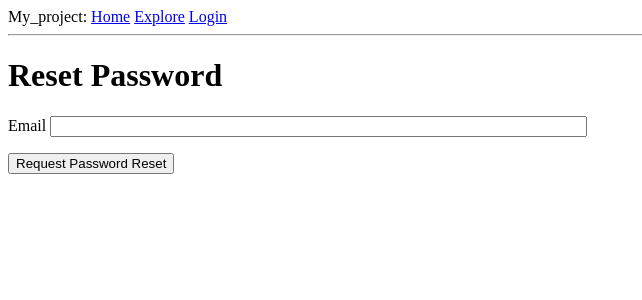
After one commit to Olga-who/Flask_book, a Flask app: page /reset_password_request in a window 1280 px wide. The commit adds this page. Shown: the top 300 px of the page, without its empty margins (0-642 px from the left). Run offline with Flask 3, Linux system fonts and the light colour scheme.

Commit message:
Reset Password

```diff
--- a/app/__init__.py
+++ b/app/__init__.py
@@ -4,6 +4,7 @@ from flask_sqlalchemy import SQLAlchemy
 from flask_migrate import Migrate
 from flask_login import LoginManager
 import logging
+from flask_mail import Mail
 from logging.handlers import SMTPHandler, RotatingFileHandler
 import os
 
@@ -13,6 +14,7 @@ login.login_view = 'login'
 app.config.from_object(Config)
 db = SQLAlchemy(app)
 migrate = Migrate(app, db)
+mail = Mail(app)
 
 if not app.debug:
     if app.config['MAIL_SERVER']:
--- a/app/forms.py
+++ b/app/forms.py
@@ -4,6 +4,7 @@ from wtforms.validators import DataRequired, ValidationError, Email, EqualTo, Le
 import sqlalchemy as sa
 from app import db
 from app.models import User
+
 
 class LoginForm(FlaskForm):
     username = StringField('Username', validators=[DataRequired()])
@@ -49,3 +50,12 @@ class EmptyForm(FlaskForm):
 class PostForm(FlaskForm):
     post  = TextAreaField('Say something', validators=[DataRequired(), Length(min=1, max=140)])
     submit = SubmitField('Submit')
+
+class ResetPasswordRequestForm(FlaskForm):
+    email = StringField('Email', validators=[DataRequired(), Email()])
+    submit = SubmitField('Request Password Reset')
+
+class ResetPasswordForm(FlaskForm):
+    password = PasswordField('Password', validators=[DataRequired()])
+    password2 = PasswordField('Repeat Password', validators=[DataRequired(), EqualTo('password')])
+    submit = SubmitField('Request Password Reset')
--- a/app/routes.py
+++ b/app/routes.py
@@ -1,6 +1,7 @@
 from app import app
 from flask import render_template, flash, redirect, url_for, request
-from app.forms import LoginForm, RegistrationForm, EditProfileForm, EmptyForm, EmptyForm
+from app.forms import LoginForm, RegistrationForm, EditProfileForm, EmptyForm, EmptyForm, ResetPasswordRequestForm, \
+    ResetPasswordRequestForm
 from flask_login import current_user, login_user, logout_user, login_required
 import sqlalchemy as sa
 from app import db
@@ -8,6 +9,9 @@ from app.forms import PostForm
 from app.models import User, Post
 from urllib.parse import urlsplit
 from datetime import datetime, timezone
+from app.email import send_password_reset_email
+from app.forms import ResetPasswordForm
+
 
 
 @app.route('/', methods=['GET', 'POST'])
@@ -143,3 +147,31 @@ def explore():
     next_url = url_for('explore', page=posts.next_num) if posts.has_next else None
     prev_url = url_for('explore', page=posts.prev_num) if posts.has_prev else None
     return render_template('index.html', title='Explore', posts=posts.items, next_url=next_url, prev_url=prev_url)
+
+@app.route('/reset_password_request', methods=['GET', 'POST'])
+def reset_password_request():
+    if current_user.is_authenticated:
+        return redirect(url_for('index'))
+    form = ResetPasswordRequestForm()
+    if form.validate_on_submit():
+        user = db.session.scalar(sa.select(User).where(User.email == form.email.data))
+        if user:
+            send_password_reset_email(user)
+        flash('Check your email for the instructions to reset your password')
+        return redirect(url_for('login'))
+    return render_template('reset_password_request.html', title='Reset Password', form=form)
+
+@app.route('/reset_password/<token>', methods=['GET', 'POST'])
+def reset_password(token):
+    if current_user.is_authenticated:
+        return redirect(url_for('index'))
+    user = User.verify_reset_password_token(token)
+    if not user:
+        return redirect(url_for('index'))
+    form = ResetPasswordForm()
+    if form.validate_on_submit():
+        user.set_password(form.password.data)
+        db.session.commit()
+        flash('Your password has been reset.')
+        return redirect(url_for('login'))
+    return render_template('reset_password.html', form=form)
--- a/app/templates/login.html
+++ b/app/templates/login.html
@@ -20,6 +20,10 @@
     </p>
     <p>{{ form.remember_me() }} {{ form.remember_me.label }}</p>
     <p>{{ form.submit() }}</p>
+    <p>
+        Forgot Your Password?
+        <a href="{{ url_for('reset_password_request') }}">Click to Reset It</a>
+    </p>
 </form>
 <p>New User? <a href="{{ url_for('register') }}">Click to Register!</a></p>
 {% endblock %}
--- /dev/null
+++ b/app/templates/reset_password_request.html
@@ -0,0 +1,16 @@
+{% extends 'base.html' %}
+
+{% block content %}
+    <h1>Reset Password</h1>
+<form action="" method="post">
+    {{ form.hidden_tag() }}
+    <p>
+        {{ form.email.label }}
+        {{ form.email(size=64) }}<br>
+        {% for error in form.email.errors %}
+        <span style="color: red;">[{{ error }}]</span>
+        {% endfor %}
+    </p>
+    <p>{{ form.submit() }}</p>
+</form>
+{% endblock %}
```
Also changed, not shown: app/email.py (added, +25 -0 lines), app/models.py (+14 -0 lines), app/templates/email/reset_password.html (added, +21 -0 lines), app/templates/email/reset_password.txt (added, +11 -0 lines), app/templates/reset_password.html (added, +23 -0 lines), app.db, 4 other files.
